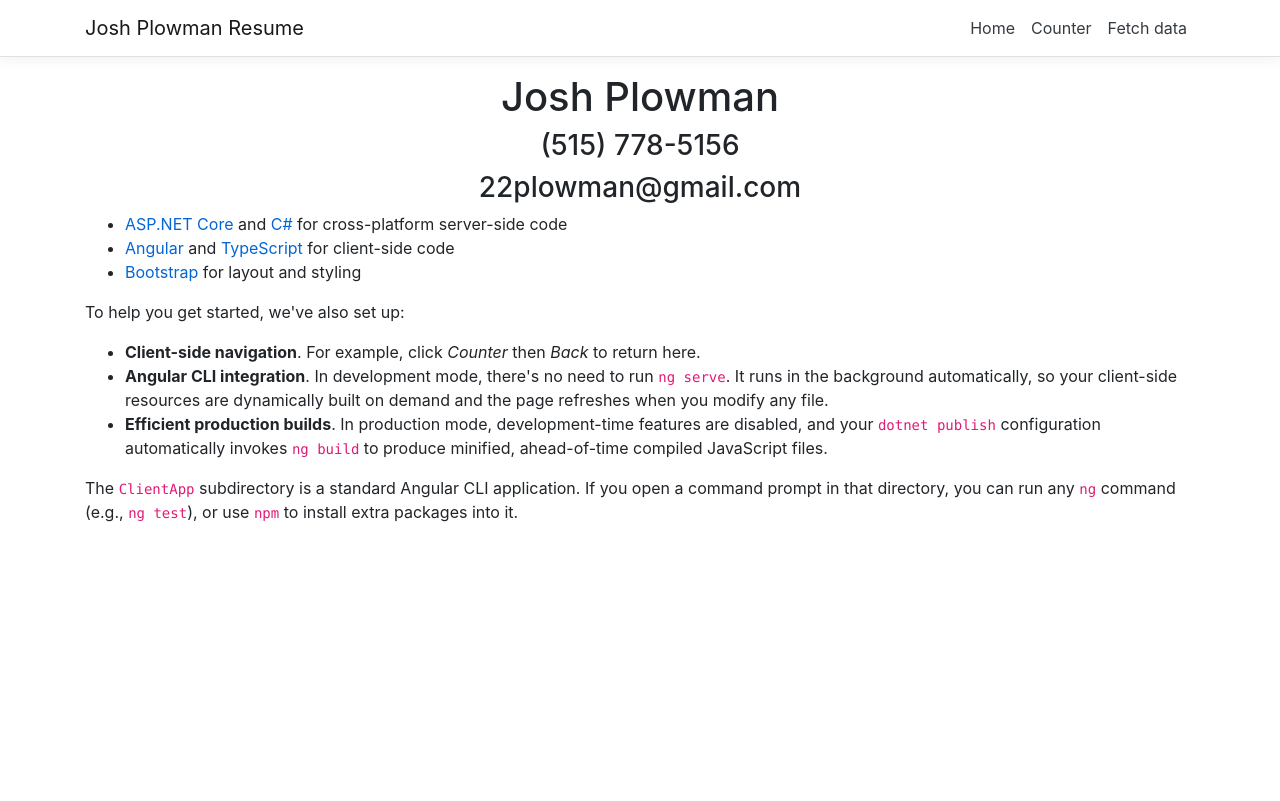
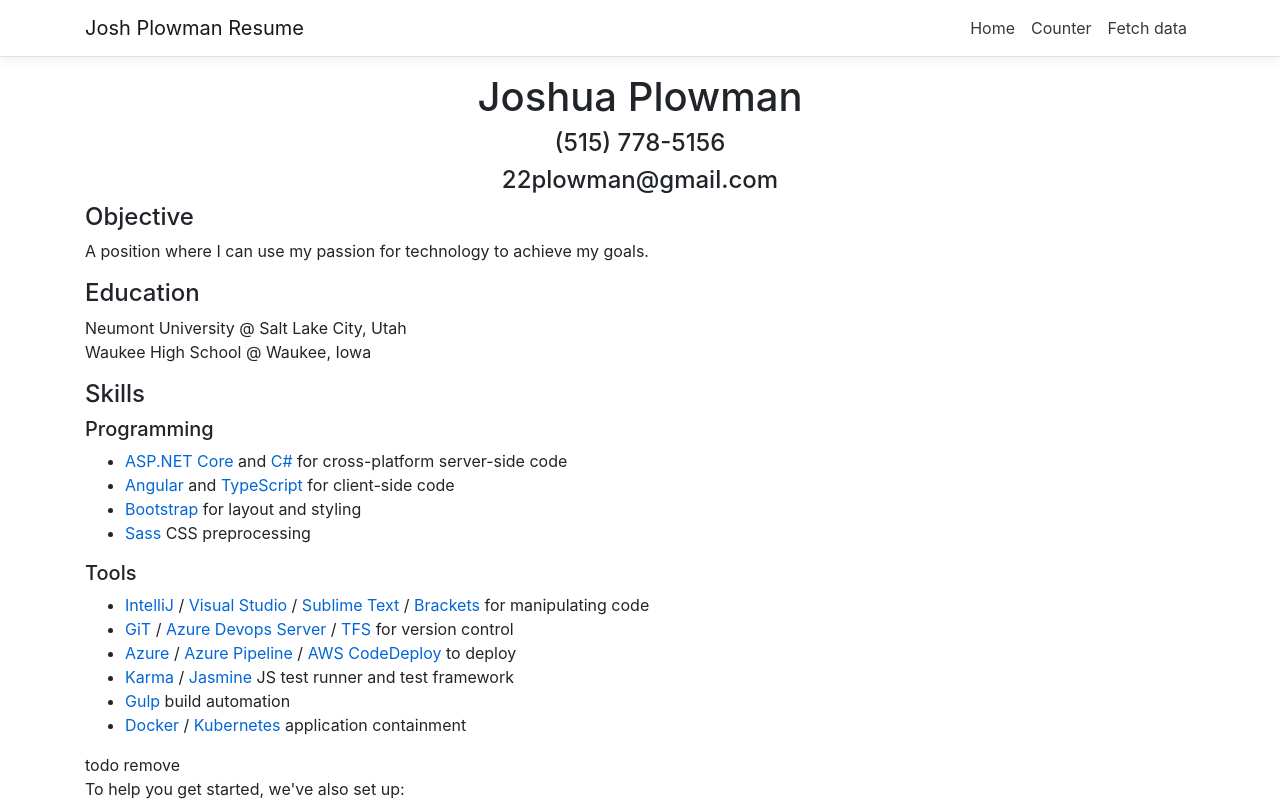
Before and after one commit to joshplow/Josh-Plowman-Resume, an Angular app in the folder JoshPlowmanResume/ClientApp/: page / in a window 1280 px wide. Shown: the top 801 px of the page. Built offline with nearby package versions, Linux system fonts and the light colour scheme.

Commit message:
added Objective, Education, Skills, Tools Sections with links in home component

```diff
--- a/JoshPlowmanResume/ClientApp/src/app/home/home.component.html
+++ b/JoshPlowmanResume/ClientApp/src/app/home/home.component.html
@@ -1,13 +1,81 @@
 <div class="text-center">
-  <h1>Josh Plowman</h1>
-  <h3>(515) 778-5156</h3>
-  <h3>22plowman@gmail.com</h3>
+  <h1>Joshua Plowman</h1>
+  <h4>(515) 778-5156</h4>
+  <h4>22plowman@gmail.com</h4>
 </div>
+
+<div class="objectiveSection">
+  <h4 class="">Objective</h4>
+  <p>
+    A position where I can use my passion for technology to achieve my goals.
+  </p>
+</div>
+
+<div class="educationSection">
+  <h4>Education</h4>
+  <p>
+    Neumont University @ Salt Lake City, Utah
+    <br />
+    Waukee High School @ Waukee, Iowa
+  </p>
+</div>
+
+<div class="skillsSection">
+  <h4>Skills</h4>
+  <h5>
+    Programming
+  </h5>
   <ul>
     <li><a href='https://get.asp.net/'>ASP.NET Core</a> and <a href='https://msdn.microsoft.com/en-us/library/67ef8sbd.aspx'>C#</a> for cross-platform server-side code</li>
     <li><a href='https://angular.io/'>Angular</a> and <a href='http://www.typescriptlang.org/'>TypeScript</a> for client-side code</li>
     <li><a href='http://getbootstrap.com/'>Bootstrap</a> for layout and styling</li>
+    <li><a href='https://sass-lang.com/'>Sass</a> CSS preprocessing</li>
   </ul>
+
+  <h5>
+    Tools
+  </h5>
+  <ul>
+    <li>
+      <a href='https://get.asp.net/'>IntelliJ</a> /
+    <a href='https://visualstudio.microsoft.com/vs/'>Visual Studio</a> /
+    <a href='https://www.sublimetext.com/'>Sublime Text</a> /
+    <a href='http://brackets.io/'>Brackets</a>
+    for manipulating code
+    </li>
+    <li>
+      <a href='http://getbootstrap.com/'>GiT</a> /
+      <a href='https://azure.microsoft.com/en-us/services/devops/server/'>Azure Devops Server</a> /
+      <a href='https://www.microsoft.com/en-us/download/details.aspx?id=48259'>TFS</a>
+      for version control
+    </li>
+    <li>
+      <a href='https://sass-lang.com/'>Azure</a> /
+    <a href='https://sass-lang.com/'>Azure Pipeline</a> /
+    <a href='https://aws.amazon.com/codedeploy/?hp=tile&so-exp=below'>AWS CodeDeploy</a>
+    to deploy
+    </li>
+    <li>
+      <a href='https://karma-runner.github.io/latest/index.html'>Karma</a> /
+      <a href='https://jasmine.github.io/'>Jasmine</a>
+      JS test runner and test framework
+    </li>
+    <li>
+    <a href='https://gulpjs.com/'>Gulp</a> build automation
+    </li>
+    <li>
+      <a href='https://www.docker.com/'>Docker</a> /
+      <a href='https://kubernetes.io/'>Kubernetes</a>
+      application containment
+    </li>
+
+  </ul>
+</div>
+
+
+<div>
+
+  todo remove
   <p>To help you get started, we've also set up:</p>
   <ul>
     <li><strong>Client-side navigation</strong>. For example, click <em>Counter</em> then <em>Back</em> to return here.</li>
@@ -15,3 +83,5 @@
     <li><strong>Efficient production builds</strong>. In production mode, development-time features are disabled, and your <code>dotnet publish</code> configuration automatically invokes <code>ng build</code> to produce minified, ahead-of-time compiled JavaScript files.</li>
   </ul>
   <p>The <code>ClientApp</code> subdirectory is a standard Angular CLI application. If you open a command prompt in that directory, you can run any <code>ng</code> command (e.g., <code>ng test</code>), or use <code>npm</code> to install extra packages into it.</p>
+  >
+</div>
```
Lines whose indentation alone changed are shown as unchanged.
